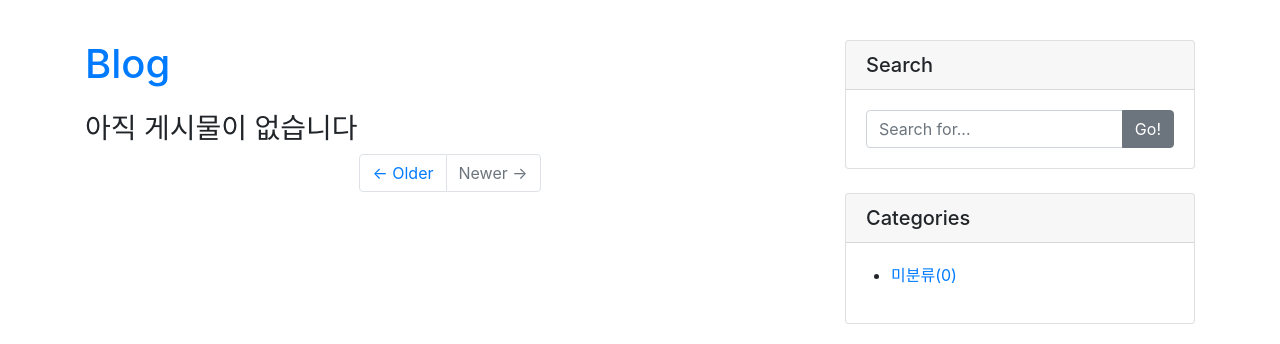
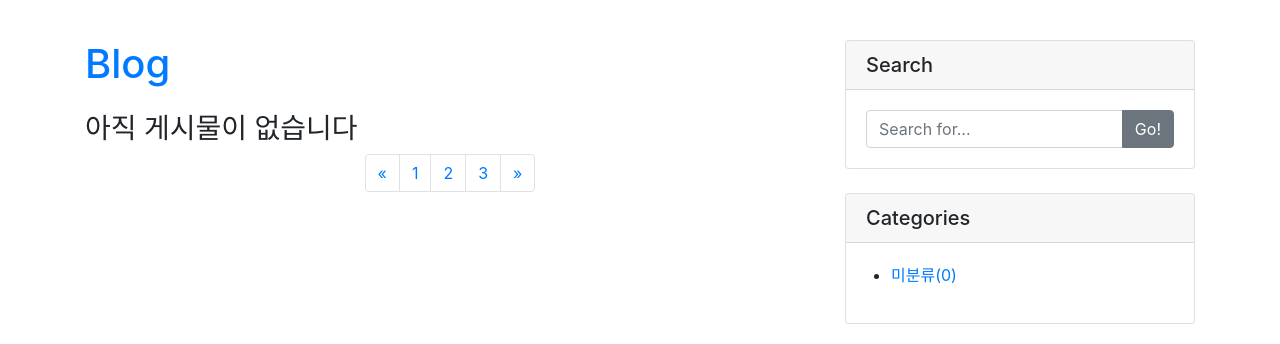
Before and after one commit to leenapark/doit_django_hmd, a Django app: page /blog/ in a window 1280 px wide. Shown: the part 56-400 px from the top of the page. Run offline with Django 3.2, Linux system fonts and the light colour scheme; data that the repository does not hold is empty; some libraries are stand-ins or nearby versions.

Commit message:
230410 Training code - account, admin, auth, blog, contenttypes, django_summernote, sessions, sites, socialaccount, search, Pagination

```diff
--- a/blog/templates/blog/post_form.html
+++ b/blog/templates/blog/post_form.html
@@ -1,7 +1,7 @@
 {% extends "base.html" %}
 
 {% block head_title %}
-Create Post - Blog
+  Create Post - Blog
 {% endblock %}
 
 
--- a/blog/templates/blog/post_list.html
+++ b/blog/templates/blog/post_list.html
@@ -90,10 +90,23 @@
 
 
         <!-- Pagination-->
-        <ul class="pagination justify-content-center mb-4">
-            <li class="page-item"><a class="page-link" href="#!">← Older</a></li>
-            <li class="page-item disabled"><a class="page-link" href="#!">Newer →</a></li>
-        </ul>
+        <nav aria-label="Page navigation example">
+            <ul class="pagination justify-content-center">
+              <li class="page-item">
+                <a class="page-link" href="#" aria-label="Previous">
+                  <span aria-hidden="true">&laquo;</span>
+                </a>
+              </li>
+              <li class="page-item"><a class="page-link" href="#">1</a></li>
+              <li class="page-item"><a class="page-link" href="#">2</a></li>
+              <li class="page-item"><a class="page-link" href="#">3</a></li>
+              <li class="page-item">
+                <a class="page-link" href="#" aria-label="Next">
+                  <span aria-hidden="true">&raquo;</span>
+                </a>
+              </li>
+            </ul>
+        </nav>
     </div>
     {% include "blog/side_widget.html"%}
 </div>
--- a/blog/views.py
+++ b/blog/views.py
@@ -69,7 +69,7 @@ class PostSearch(PostList):
   def get_queryset(self):
     q = self.kwargs["q"]
     post_list = Post.objects.filter(
-      Q(title__contains=q) | Q(tags__name__contains=q)
+      Q(title__contains=q) | Q(tags__name__contains=q) | Q(content__contains=q)
     ).distinct()
     return post_list
 
--- a/templates/base.html
+++ b/templates/base.html
@@ -6,12 +6,19 @@
   <meta name="viewport" content="width=device-width, initial-scale=1, shrink-to-fit=no" />
   <meta name="description" content="" />
   <meta name="author" content="" />
-  <title>Blog Home</title>
+  <title>
+    {% block head_title %}
+    {% endblock %}
+  </title>
   <!-- Favicon-->
   <link rel="icon" type="image/x-icon" href="assets/favicon.ico" />
   <!-- Core theme CSS (includes Bootstrap)-->
   <link rel="stylesheet" href="https://cdn.jsdelivr.net/npm/bootstrap@4.6.2/dist/css/bootstrap.min.css">
   <link rel="stylesheet" href="https://cdn.jsdelivr.net/npm/bootstrap-icons@1.10.4/font/bootstrap-icons.css">
+  {% block style %}
+  {% endblock %}
+  <!-- CSS 적용 -->
+
 </head>
 
 <body>
@@ -41,7 +48,9 @@
 
   </script>
 
-  {% include "footer.html" %}
+
+    {% include "footer.html" %}
+
   <!-- Bootstrap core JS-->
   <script src="https://code.jquery.com/jquery-3.5.1.slim.min.js"></script>
   <script src="https://cdn.jsdelivr.net/npm/bootstrap@4.6.0/dist/js/bootstrap.bundle.min.js"></script>
```
Also changed, not shown: single_pages/static/single_pages/css/landing.css (added, +9 -0 lines), single_pages/templates/single_pages/landing.html (+16 -3 lines), single_pages/static/single_pages/img/maintest.jpg (added).
